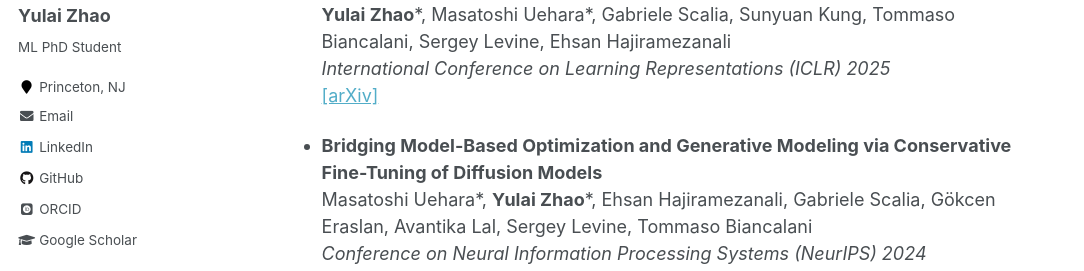
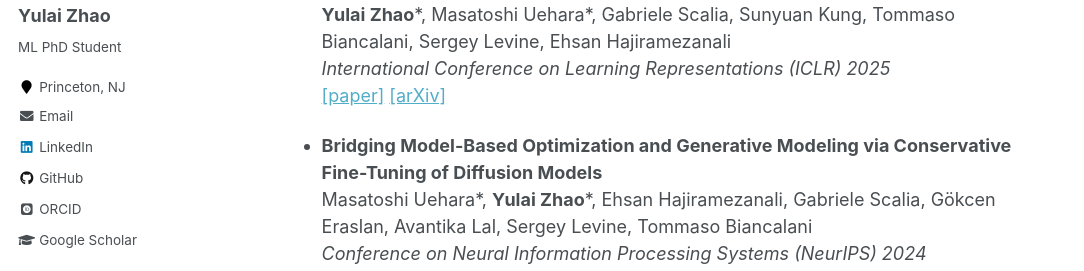
Before and after one commit to zhaoyl18/zhaoyl18.github.io, a Jekyll site: the page built from _pages/about.md, in a window 1280 px wide and 900 px high, scrolled down 1037 px. Shown: the part 175-446 px from the top of the window, without its empty margins (0-1084 px from the left). Built offline with Jekyll 4.4.1, drawn with Linux system fonts in a browser that asks for light colours; some web fonts are replaced.

Commit message:
Update about.md

```diff
--- a/_pages/about.md
+++ b/_pages/about.md
@@ -39,7 +39,7 @@ My research primarily explores modern reinforcement learning and diffusion model
 - **Adding Conditional Control to Diffusion Models with Reinforcement Learning**
   **Yulai Zhao**\*, Masatoshi Uehara\*, Gabriele Scalia, Sunyuan Kung, Tommaso Biancalani, Sergey Levine, Ehsan Hajiramezanali
   *International Conference on Learning Representations (ICLR) 2025*
-  [[arXiv]](https://arxiv.org/abs/2406.12120)
+  [[paper]](https://openreview.net/forum?id=svp1EBA6hA) [[arXiv]](https://arxiv.org/abs/2406.12120)
 
 - **Bridging Model-Based Optimization and Generative Modeling via Conservative Fine-Tuning of Diffusion Models**
   Masatoshi Uehara\*, **Yulai Zhao**\*, Ehsan Hajiramezanali, Gabriele Scalia, Gökcen Eraslan, Avantika Lal, Sergey Levine, Tommaso Biancalani
```
